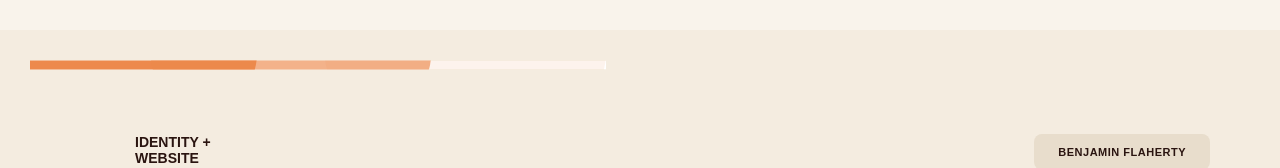
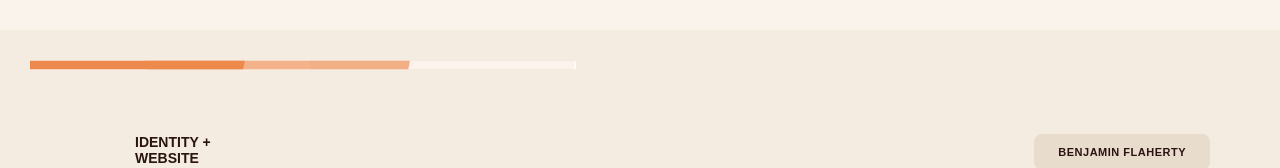
Before and after one commit to annaskhan-dev/RCHYstudio, a React (Vite) app: page / in a window 1280 px wide. Shown: the part 2716-2884 px from the top of the page. Built offline with nearby package versions, Linux system fonts and the light colour scheme.

Commit message:
adding things

```diff
--- a/src/components/benjamin.module.css
+++ b/src/components/benjamin.module.css
@@ -14,7 +14,7 @@ body {
   height: 10px;
   width: 45%;
   border-radius: 0px;
-  margin-left: 30px;
+padding-left:30px;
   margin-top: 30px;
 }
 
```
